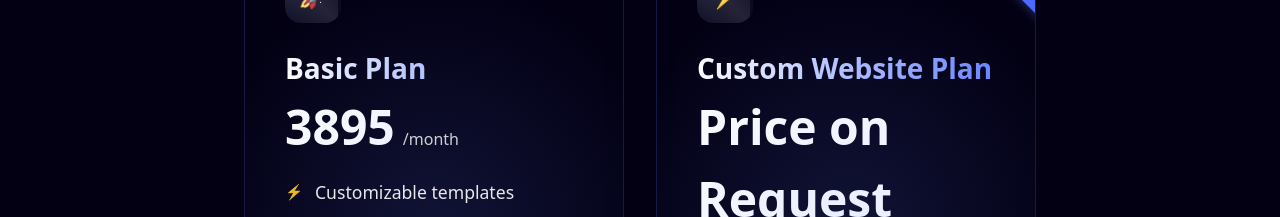
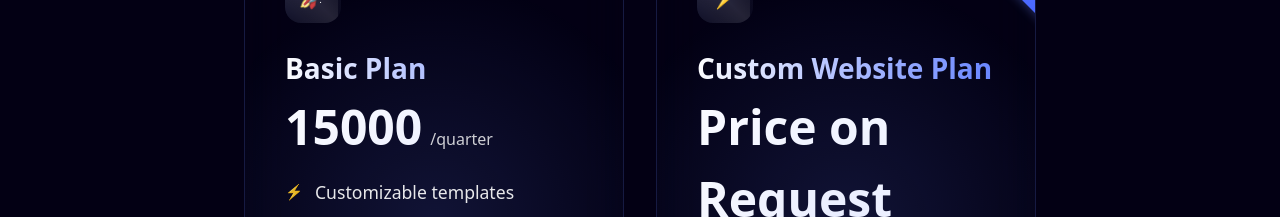
Before and after one commit to Strive-Gaming-Hub/code-train, a React (Vite) app: page / in a window 1280 px wide. Shown: the part 3220-3437 px from the top of the page. Built offline with nearby package versions, Linux system fonts and the light colour scheme; a web font is replaced by a local one.

Commit message:
changed pricing of basic plan

```diff
--- a/src/components/Pricing.jsx
+++ b/src/components/Pricing.jsx
@@ -28,8 +28,8 @@ const Pricing = () => {
 
     const pricingData = [
         {
-            price: 3895,
-            time: "month",
+            price: 15000,
+            time: "quarter",
             plan: "Basic Plan",
             icon: "🚀",
             cta: "Contact Us to Buy",
```
